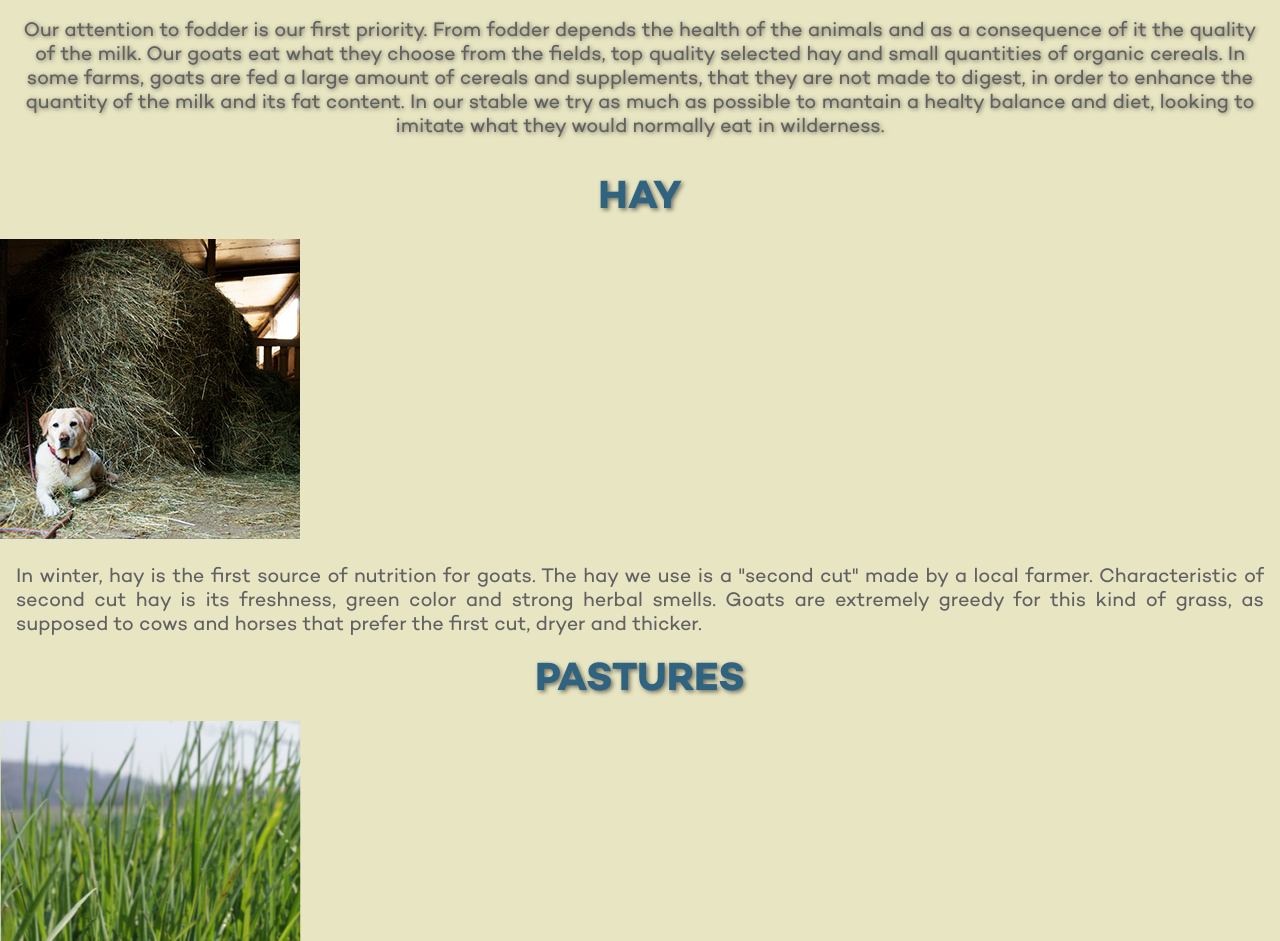
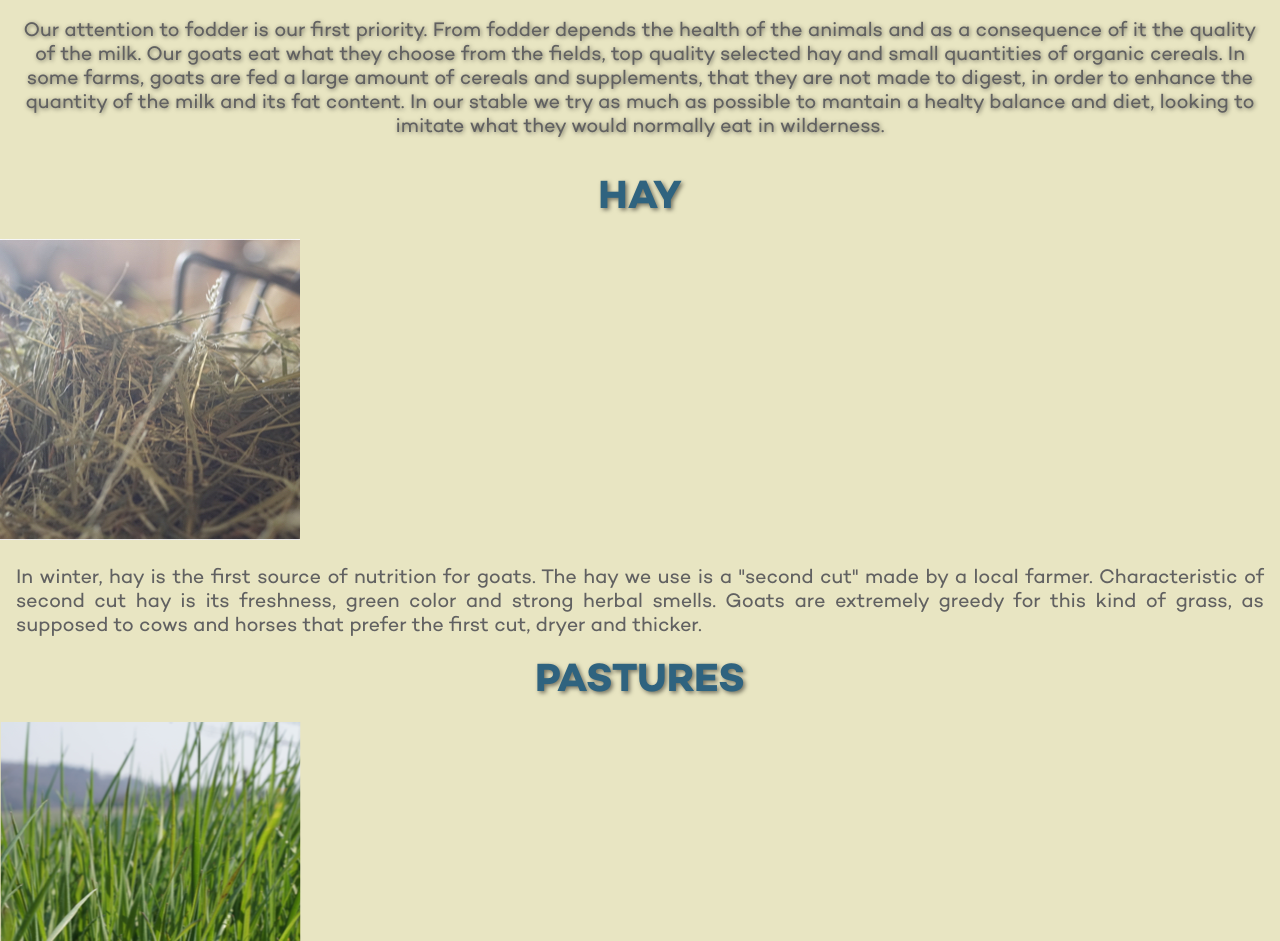
Before and after one commit to matteocarpi/mannebacherk-se, a Jekyll site: the page built from pages/farm.md, in a window 1280 px wide. Shown: the part 1589-2530 px from the top of the page. Built offline with Jekyll 4.4.1, drawn with Linux system fonts in a browser that asks for light colours; nearby versions of some CDN libraries.

Commit message:
changed hay picture

```diff
--- a/pages/farm.md
+++ b/pages/farm.md
@@ -11,7 +11,7 @@ areas:
     list:
       - name: HAY
         description: In winter, hay is the first source of nutrition for goats. The hay we use is a "second cut" made by a local farmer. Characteristic of second cut hay is its freshness, green color and strong herbal smells. Goats are extremely greedy for this kind of grass, as supposed to cows and horses that prefer the first cut, dryer and thicker.
-        image: /assets/img/hay.jpg
+        image: /assets/img/hay-square.jpg
       - name: Pastures
         description: In the good season our goats spend most of their days in the open fields. The frash air, the sun and the fresh grass and herbs they find around have an extreme effect on their health. When goats are regularly in the fields their fur is visibly healthier, they are more relaxed and their milk is of a more delicate and higher quality. The fields where our goats roam around are left in their wild state. They are not treated with chemicals and they only grow a variety of spontaneus weeds.
         image: /assets/img/pasteures.png
```
Also changed, not shown: assets/img/hay.jpg (deleted).
